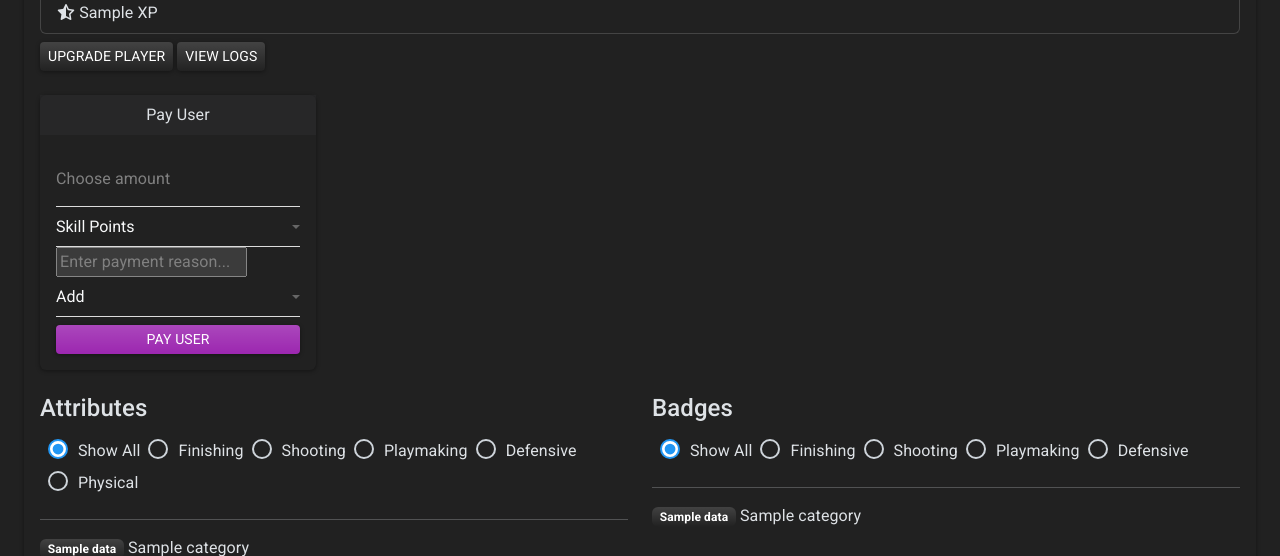
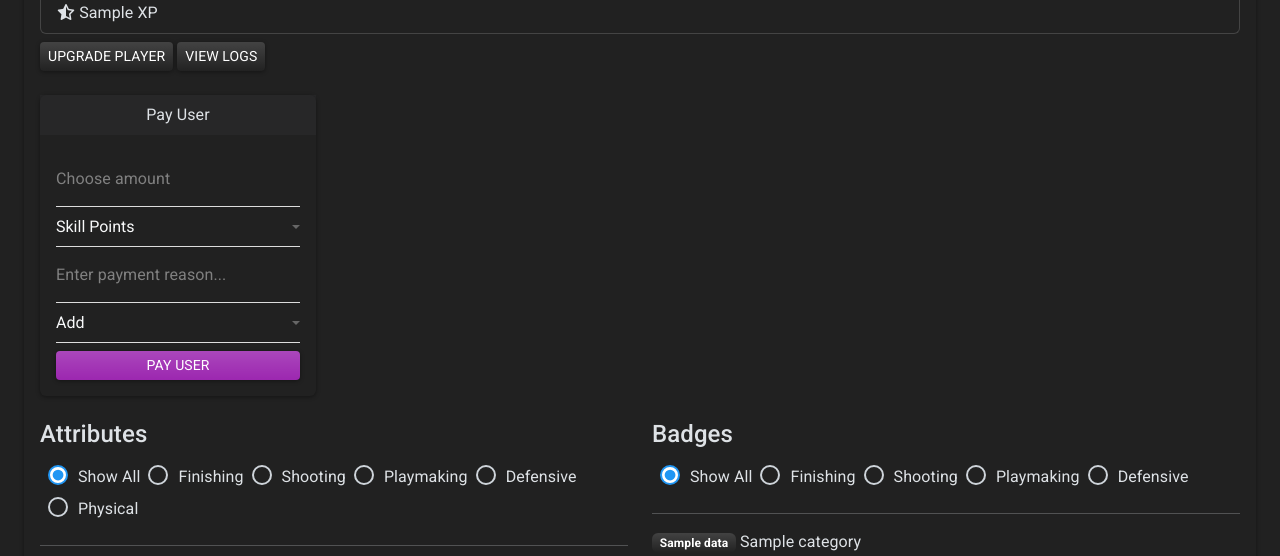
Before and after one commit to doublesync/TheRussellCup, a Django app: template templates/players/player_page.html in a window 1280 px wide. Shown: the part 1390-1946 px from the top of the page. Run offline with Django 5.2, Linux system fonts and the light colour scheme; a user stored in the database is signed in; tables that the repository leaves empty hold one stand-in row (values such as "Sample post"); the template is opened without the code that fills it: most values are stand-ins (such as "Sample title", 1, 10 or a date in 2020); data that the repository does not hold is empty; some libraries are stand-ins or nearby versions.

Commit message:
Fixed pay-reason form-control class

```diff
--- a/templates/players/player_page.html
+++ b/templates/players/player_page.html
@@ -124,7 +124,7 @@
                                                 <option class="text-dark" value="SP" selected>Skill Points</option>
                                                 <option class="text-dark" value="XP">Experience Points</option>
                                             </select>
-                                            <input name="pay-reason" class="form control text-light" placeholder="Enter payment reason..." required/>
+                                            <input name="pay-reason" class="form-control text-light" placeholder="Enter payment reason..." required/>
                                             <select name="pay-type" class="form-control text-light" placeholder="Type of payment" required>
                                                 <option class="text-dark" value="add" selected>Add</option>
                                                 <option class="text-dark" value="take">Take</option>
```
